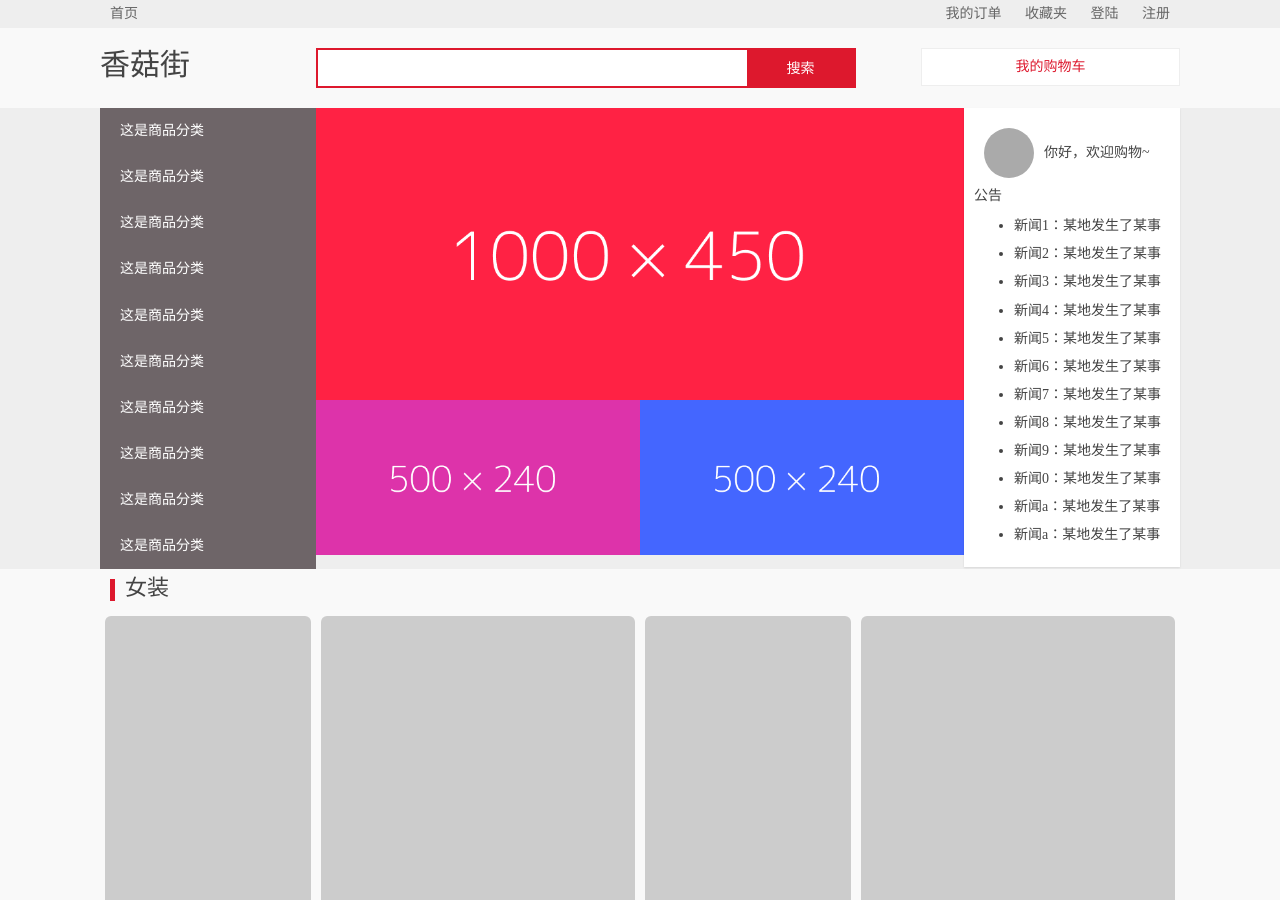
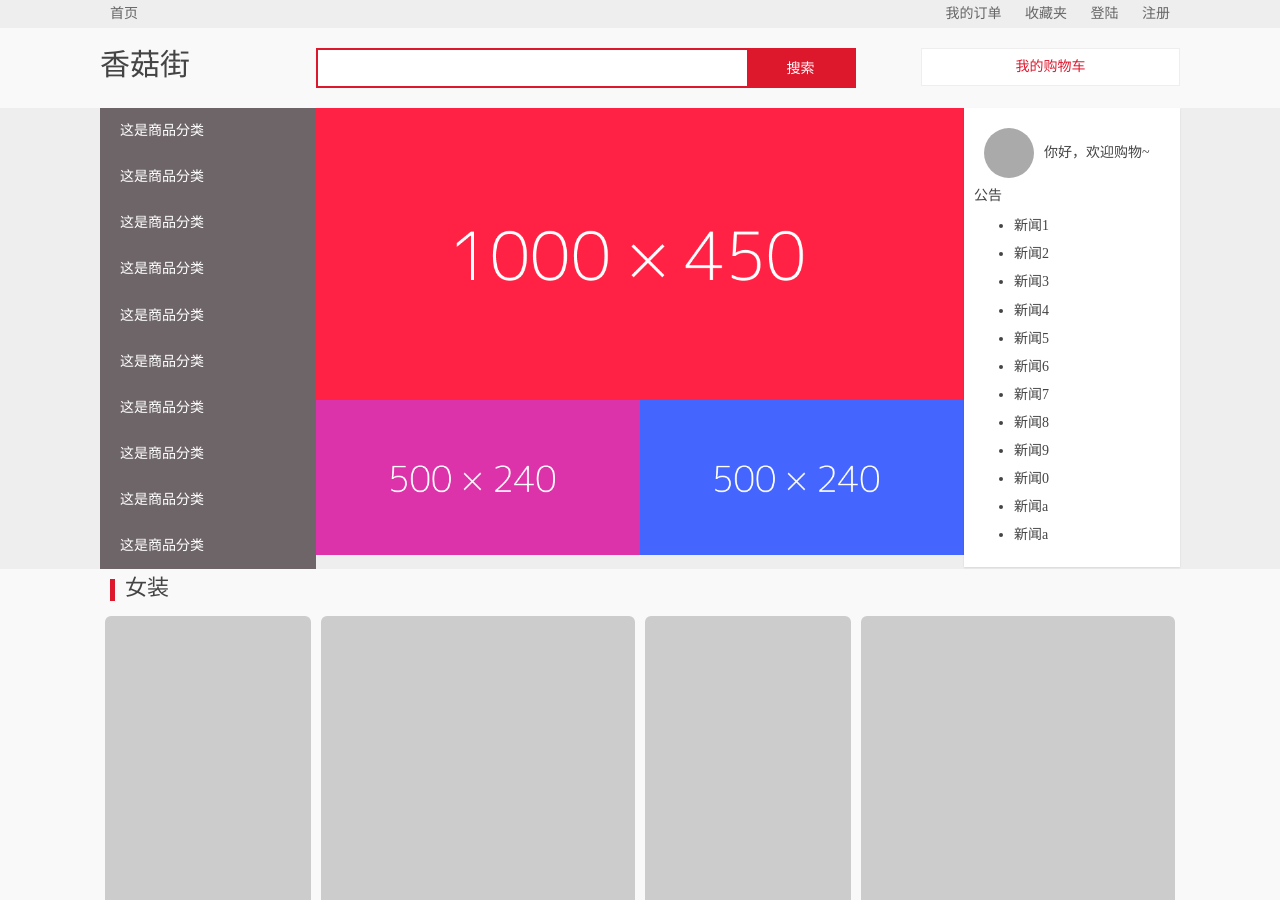
Before and after one commit to WcrNGU/jekyll_demo, a Jekyll site: the page tmall/index.html, which Jekyll copies as it is, in a window 1280 px wide and 900 px high. Built offline with Jekyll 4.4.1, drawn with Linux system fonts in a browser that asks for light colours.

Commit message:
page layout change

```diff
--- a/tmall/index.html
+++ b/tmall/index.html
@@ -70,18 +70,18 @@
 							<div class="title">公告</div>
 							<div class="content">
 								<ul>
-									<li>新闻1：某地发生了某事</li>
-									<li>新闻2：某地发生了某事</li>
-									<li>新闻3：某地发生了某事</li>
-									<li>新闻4：某地发生了某事</li>
-									<li>新闻5：某地发生了某事</li>
-									<li>新闻6：某地发生了某事</li>
-									<li>新闻7：某地发生了某事</li>
-									<li>新闻8：某地发生了某事</li>
-									<li>新闻9：某地发生了某事</li>
-									<li>新闻0：某地发生了某事</li>
-									<li>新闻a：某地发生了某事</li>
-									<li>新闻a：某地发生了某事</li>
+									<li>新闻1</li>
+									<li>新闻2</li>
+									<li>新闻3</li>
+									<li>新闻4</li>
+									<li>新闻5</li>
+									<li>新闻6</li>
+									<li>新闻7</li>
+									<li>新闻8</li>
+									<li>新闻9</li>
+									<li>新闻0</li>
+									<li>新闻a</li>
+									<li>新闻a</li>
 								</ul>
 							</div>
 						</div>
```
